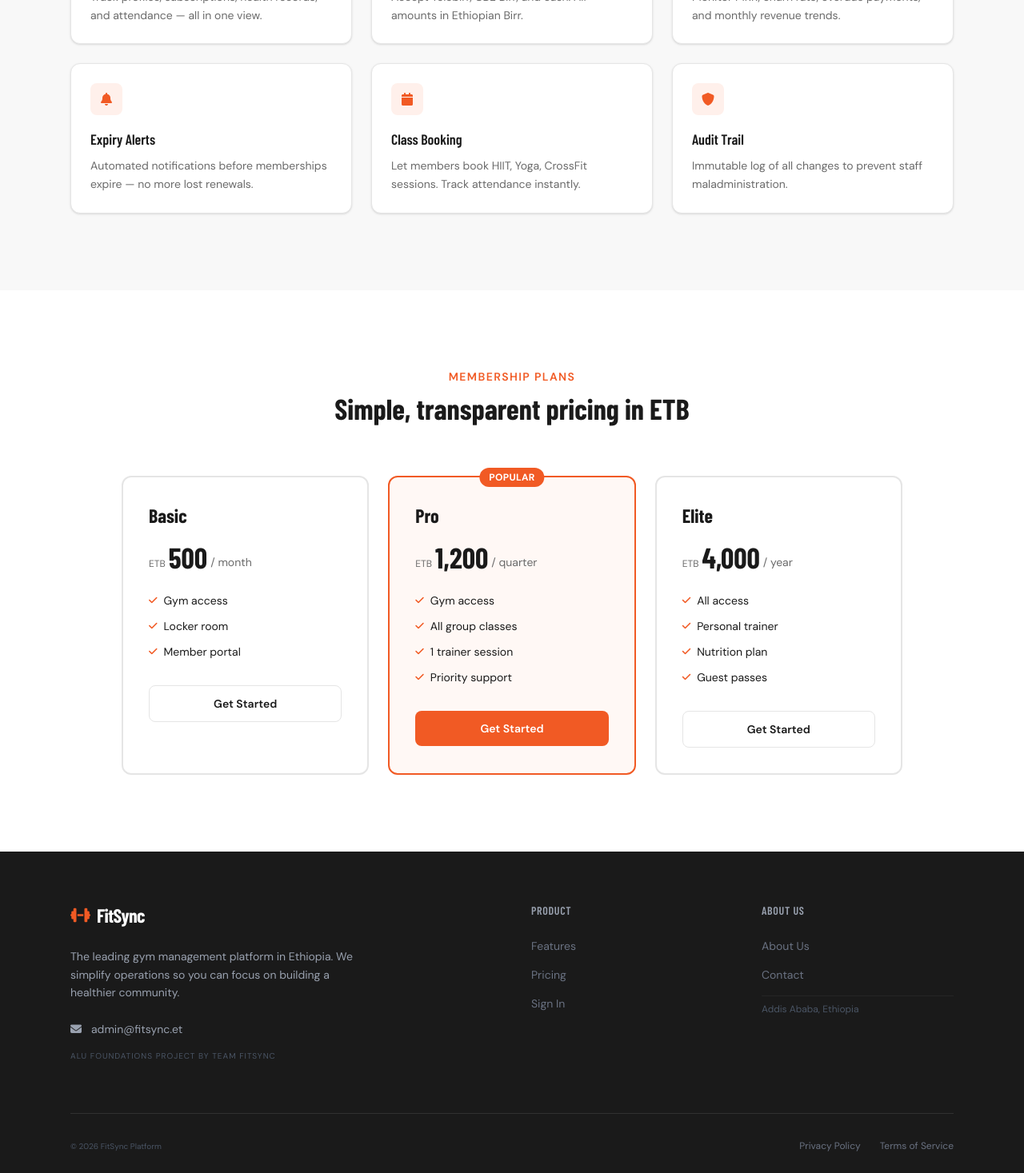
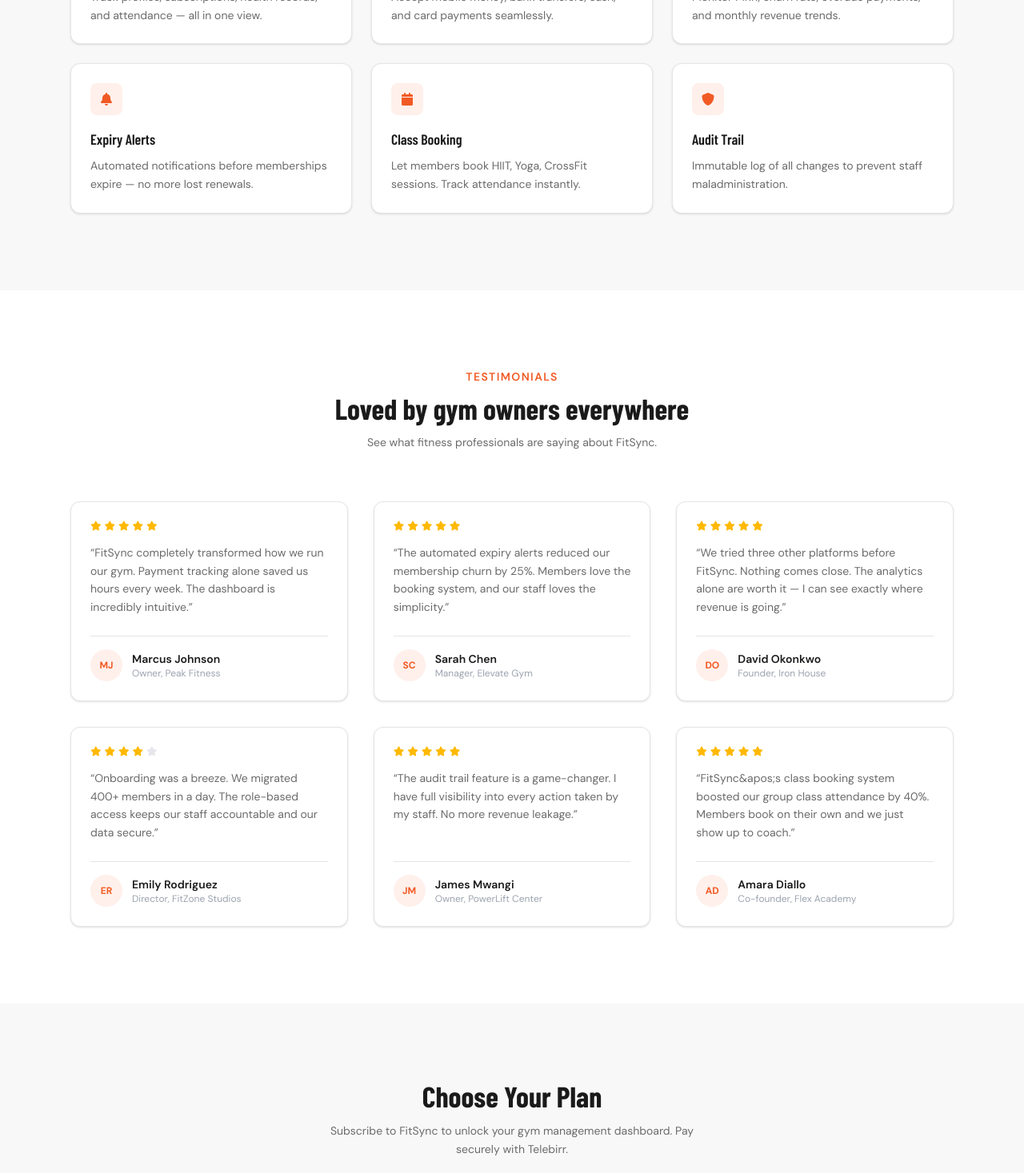
Before and after one commit to ydejene/fitsync, a Next.js app in the folder frontend/: page / in a window 1280 px wide. Shown: the part 1330-2797 px from the top of the page at 80% size. Built offline with nearby package versions, Linux system fonts and the light colour scheme; no server answers.

Commit message:
add review page

```diff
--- a/frontend/src/app/page.tsx
+++ b/frontend/src/app/page.tsx
@@ -1,5 +1,4 @@
 import Link from "next/link";
-import GoogleTranslate from "@/components/GoogleTranslate";
 import {
   FadeIn,
   StaggerContainer,
@@ -10,7 +9,6 @@ import {
 
 export default function LandingPage() {
   return (
-    /* Use semantic font-sans mapped in globals.css */
     <div className="min-h-screen bg-white font-sans">
 
       {/* Nav */}
@@ -26,11 +24,11 @@ export default function LandingPage() {
           </div>
           <div className="hidden md:flex items-center gap-8">
             <a href="#features" className="text-sm text-text-secondary hover:text-brand-orange transition-colors">Features</a>
+            <a href="#reviews" className="text-sm text-text-secondary hover:text-brand-orange transition-colors">Reviews</a>
             <a href="#plans" className="text-sm text-text-secondary hover:text-brand-orange transition-colors">Pricing</a>
             <a href="#contact" className="text-sm text-text-secondary hover:text-brand-orange transition-colors">Contact</a>
           </div>
           <div className="flex items-center gap-3">
-            <GoogleTranslate />
             <Link href="/login" className="text-sm font-medium text-text-primary hover:text-brand-orange transition-colors">
               Sign in
             </Link>
@@ -50,9 +48,9 @@ export default function LandingPage() {
         </div>
         <div className="relative max-w-6xl mx-auto px-6 py-24 md:py-32">
           <div className="max-w-3xl mx-auto text-center flex flex-col items-center">
-            <FadeIn>
+            <FadeIn direction="down">
               <span className="inline-block px-3 py-1 bg-brand-orange text-white text-xs font-semibold rounded-full uppercase tracking-widest mb-6">
-                Built for Ethiopia
+                All-in-One Platform
               </span>
             </FadeIn>
             <FadeIn delay={0.1}>
@@ -63,15 +61,15 @@ export default function LandingPage() {
             </FadeIn>
             <FadeIn delay={0.2}>
               <p className="text-lg text-gray-300 mb-10 max-w-xl leading-relaxed">
-                The first all-in-one gym management platform built for Ethiopia. Accept
-                Telebirr and CBE Birr payments directly in ETB. Stop revenue leakage
-                and grow your member base effortlessly.
+                The all-in-one gym management platform that streamlines operations.
+                Handle payments, memberships, bookings, and analytics — all from one
+                beautiful dashboard.
               </p>
             </FadeIn>
-            <FadeIn delay={0.3}>
+            <FadeIn delay={0.3} direction="scale">
               <div className="flex flex-wrap items-center justify-center gap-4">
                 <CTAButton href="/login" className="btn-primary px-8 py-3.5 text-base">
-                  Start Free Pilot
+                  Start Free Trial
                   <i className="fa-solid fa-arrow-right text-xs" />
                 </CTAButton>
                 <CTAButton href="#features" className="flex items-center gap-2 text-gray-300 hover:text-white text-sm font-medium transition-colors border border-white/20 px-6 py-3.5 rounded-lg">
@@ -82,9 +80,9 @@ export default function LandingPage() {
 
             <StaggerContainer className="mt-16 flex flex-wrap items-center justify-center gap-12 border-t border-white/10 pt-8 w-full" stagger={0.15}>
               {[
-                { label: "REVENUE LEAKAGE", value: "< 3%" },
-                { label: "FASTER PAYMENTS", value: "30%" },
-                { label: "PILOT GYM IN ADDIS", value: "#1" },
+                { label: "ACTIVE GYMS", value: "200+" },
+                { label: "MEMBERS MANAGED", value: "50K+" },
+                { label: "UPTIME", value: "99.9%" },
               ].map((stat) => (
                 <StaggerItem key={stat.label}>
                   <AnimatedStat value={stat.value} label={stat.label} />
@@ -99,7 +97,7 @@ export default function LandingPage() {
       <section className="bg-brand-orange py-4">
         <div className="max-w-6xl mx-auto px-6">
           <div className="flex flex-wrap items-center justify-center gap-8 text-white text-sm font-medium">
-            {["Telebirr Integration", "CBE Birr Payments", "Amharic Interface", "Auto Expiry Alerts", "Real-time Analytics", "Role-Based Access"].map((f) => (
+            {["Payment Processing", "Member Portals", "Auto Expiry Alerts", "Real-time Analytics", "Role-Based Access", "Audit Trail"].map((f) => (
               <span key={f} className="flex items-center gap-2">
                 <i className="fa-solid fa-check text-white/70 text-xs" />
                 {f}
@@ -118,16 +116,16 @@ export default function LandingPage() {
               Everything you need to run a gym
             </h2>
           </FadeIn>
-          <StaggerContainer className="grid md:grid-cols-2 lg:grid-cols-3 gap-6" stagger={0.08}>
+          <StaggerContainer className="grid md:grid-cols-2 lg:grid-cols-3 gap-6" stagger={0.12}>
             {[
               { icon: "fa-users", title: "Member Management", desc: "Track profiles, subscriptions, health records, and attendance — all in one view." },
-              { icon: "fa-credit-card", title: "Local Payments", desc: "Accept Telebirr, CBE Birr, and cash. All amounts in Ethiopian Birr." },
+              { icon: "fa-credit-card", title: "Payment Processing", desc: "Accept mobile money, bank transfers, cash, and card payments seamlessly." },
               { icon: "fa-chart-line", title: "Financial Analytics", desc: "Monitor MRR, churn rate, overdue payments, and monthly revenue trends." },
               { icon: "fa-bell", title: "Expiry Alerts", desc: "Automated notifications before memberships expire — no more lost renewals." },
               { icon: "fa-calendar", title: "Class Booking", desc: "Let members book HIIT, Yoga, CrossFit sessions. Track attendance instantly." },
               { icon: "fa-shield", title: "Audit Trail", desc: "Immutable log of all changes to prevent staff maladministration." },
-            ].map((feat) => (
-              <StaggerItem key={feat.title}>
+            ].map((feat, i) => (
+              <StaggerItem key={feat.title} direction={i % 2 === 0 ? "left" : "right"}>
                 <div className="card p-6 hover:shadow-md transition-shadow h-full">
                   <div className="w-10 h-10 bg-brand-orange-light rounded-lg flex items-center justify-center mb-4">
                     <i className={`fa-solid ${feat.icon} text-brand-orange`} />
@@ -141,71 +139,180 @@ export default function LandingPage() {
         </div>
       </section>
 
-      {/* Plans */}
-      <section id="plans" className="py-24 bg-white">
-        <div className="max-w-5xl mx-auto px-6">
+      {/* Reviews / Testimonials */}
+      <section id="reviews" className="py-24 bg-white">
+        <div className="max-w-6xl mx-auto px-6">
           <FadeIn className="text-center mb-16">
-            <span className="text-brand-orange text-sm font-semibold uppercase tracking-widest">Membership Plans</span>
+            <span className="text-brand-orange text-sm font-semibold uppercase tracking-widest">Testimonials</span>
             <h2 className="font-display text-4xl font-bold text-text-primary mt-2">
-              Simple, transparent pricing in ETB
+              Loved by gym owners everywhere
             </h2>
+            <p className="text-text-secondary mt-3 max-w-lg mx-auto text-sm">
+              See what fitness professionals are saying about FitSync.
+            </p>
           </FadeIn>
-          <StaggerContainer className="grid md:grid-cols-3 gap-6" stagger={0.12}>
+
+          <StaggerContainer className="grid md:grid-cols-2 lg:grid-cols-3 gap-8" stagger={0.15}>
             {[
               {
-                name: "Basic", price: "500", cycle: "/ month",
-                features: ["Gym access", "Locker room", "Member portal"],
+                name: "Marcus Johnson",
+                role: "Owner, Peak Fitness",
+                avatar: "MJ",
+                rating: 5,
+                text: "FitSync completely transformed how we run our gym. Payment tracking alone saved us hours every week. The dashboard is incredibly intuitive.",
+              },
+              {
+                name: "Sarah Chen",
+                role: "Manager, Elevate Gym",
+                avatar: "SC",
+                rating: 5,
+                text: "The automated expiry alerts reduced our membership churn by 25%. Members love the booking system, and our staff loves the simplicity.",
+              },
+              {
+                name: "David Okonkwo",
+                role: "Founder, Iron House",
+                avatar: "DO",
+                rating: 5,
+                text: "We tried three other platforms before FitSync. Nothing comes close. The analytics alone are worth it — I can see exactly where revenue is going.",
+              },
+              {
+                name: "Emily Rodriguez",
+                role: "Director, FitZone Studios",
+                avatar: "ER",
+                rating: 4,
+                text: "Onboarding was a breeze. We migrated 400+ members in a day. The role-based access keeps our staff accountable and our data secure.",
+              },
+              {
+                name: "James Mwangi",
+                role: "Owner, PowerLift Center",
+                avatar: "JM",
+                rating: 5,
+                text: "The audit trail feature is a game-changer. I have full visibility into every action taken by my staff. No more revenue leakage.",
+              },
+              {
+                name: "Amara Diallo",
+                role: "Co-founder, Flex Academy",
+                avatar: "AD",
+                rating: 5,
+                text: "FitSync&apos;s class booking system boosted our group class attendance by 40%. Members book on their own and we just show up to coach.",
+              },
+            ].map((review) => (
+              <StaggerItem key={review.name}>
+                <div className="card p-6 h-full flex flex-col hover:shadow-md transition-shadow">
+                  {/* Stars */}
+                  <div className="flex gap-1 mb-4">
+                    {Array.from({ length: 5 }).map((_, i) => (
+                      <i
+                        key={i}
+                        className={`fa-solid fa-star text-xs ${
+                          i < review.rating ? "text-amber-400" : "text-gray-200"
+                        }`}
+                      />
+                    ))}
+                  </div>
+
+                  {/* Quote */}
+                  <p className="text-sm text-text-secondary leading-relaxed flex-1">
+                    &ldquo;{review.text}&rdquo;
+                  </p>
+
+                  {/* Author */}
+                  <div className="flex items-center gap-3 mt-6 pt-4 border-t border-border-base">
+                    <div className="w-10 h-10 rounded-full bg-brand-orange-light flex items-center justify-center text-brand-orange text-xs font-bold">
+                      {review.avatar}
+                    </div>
+                    <div>
+                      <p className="text-sm font-semibold text-text-primary">{review.name}</p>
+                      <p className="text-xs text-text-muted">{review.role}</p>
+                    </div>
+                  </div>
+                </div>
+              </StaggerItem>
+            ))}
+          </StaggerContainer>
+        </div>
+      </section>
+
+      {/* Plans */}
+      <section id="plans" className="py-24 bg-brand-off-white">
+        <div className="max-w-5xl mx-auto px-6">
+          <FadeIn className="text-center mb-4">
+            <h2 className="font-display text-4xl font-bold text-text-primary">
+              Choose Your Plan
+            </h2>
+            <p className="text-text-secondary mt-3 max-w-lg mx-auto text-sm leading-relaxed">
+              Subscribe to FitSync to unlock your gym management dashboard. Pay securely with Telebirr.
+            </p>
+          </FadeIn>
+          <StaggerContainer className="grid md:grid-cols-3 gap-6 mt-12" stagger={0.15}>
+            {[
+              {
+                name: "Monthly",
+                desc: "Monthly subscription to FitSync platform",
+                price: "2,500",
+                cycle: "/month",
+                features: ["Full Dashboard", "Up to 100 Members", "Payment Tracking", "Class Scheduling"],
                 highlight: false,
               },
               {
-                name: "Pro", price: "1,200", cycle: "/ quarter",
-                features: ["Gym access", "All group classes", "1 trainer session", "Priority support"],
+                name: "Half-Yearly",
+                desc: "6-month subscription to FitSync platform",
+                price: "12,000",
+                cycle: "/6 months",
+                features: ["Full Dashboard", "Up to 500 Members", "Payment Tracking", "Class Scheduling", "Analytics", "Priority Support"],
                 highlight: true,
               },
               {
-                name: "Elite", price: "4,000", cycle: "/ year",
-                features: ["All access", "Personal trainer", "Nutrition plan", "Guest passes"],
+                name: "Yearly",
+                desc: "Annual subscription to FitSync platform",
+                price: "20,000",
+                cycle: "/year",
+                features: ["Full Dashboard", "Unlimited Members", "Payment Tracking", "Class Scheduling", "Advanced Analytics", "Priority Support", "Custom Branding"],
                 highlight: false,
               },
-            ].map((plan) => (
-              <StaggerItem key={plan.name}>
+            ].map((plan, i) => (
+              <StaggerItem key={plan.name} className="flex" direction={i === 0 ? "left" : i === 2 ? "right" : "up"}>
                   <div
-                  className={`rounded-xl p-8 border-2 relative h-full ${
+                    className={`rounded-xl p-8 border-2 relative flex flex-col w-full ${
                       plan.highlight
-                      ? "border-brand-orange bg-[#FFF8F5]"
+                        ? "border-brand-orange bg-white shadow-lg"
                         : "border-border-base bg-white"
                     }`}
                   >
                     {plan.highlight && (
-                    <span className="absolute -top-3 left-1/2 -translate-x-1/2 px-3 py-1 bg-brand-orange text-white text-xs font-bold rounded-full uppercase tracking-wide">
-                      Popular
+                      <span className="absolute -top-3 left-1/2 -translate-x-1/2 px-4 py-1 bg-brand-orange text-white text-xs font-bold rounded-full tracking-wide">
+                        Most Popular
                       </span>
                     )}
                     <div className="mb-6">
-                    <h3 className="font-display text-2xl font-bold text-text-primary">{plan.name}</h3>
-                    <div className="mt-4 flex items-end gap-1">
-                      <span className="text-xs text-text-secondary mb-1">ETB</span>
+                      <h3 className="font-display text-xl font-bold text-text-primary">{plan.name}</h3>
+                      <p className="text-xs text-text-secondary mt-1">{plan.desc}</p>
+                      <div className="mt-5 flex items-baseline gap-1">
+                        <span className="text-sm font-semibold text-text-secondary">ETB</span>
                         <span className="font-display text-4xl font-bold text-text-primary">{plan.price}</span>
-                      <span className="text-text-secondary text-sm mb-1">{plan.cycle}</span>
+                        <span className="text-text-secondary text-sm">{plan.cycle}</span>
                       </div>
                     </div>
-                  <ul className="space-y-3 mb-8">
+                    <div className="border-t border-border-base pt-5 mb-8 flex-1">
+                      <ul className="space-y-3">
                         {plan.features.map((f) => (
-                      <li key={f} className="flex items-center gap-2 text-sm text-text-primary">
+                          <li key={f} className="flex items-center gap-2.5 text-sm text-text-primary">
                             <i className="fa-solid fa-check text-brand-orange text-xs" />
                             {f}
                           </li>
                         ))}
                       </ul>
+                    </div>
                     <CTAButton
                       href="/login"
-                    className={`block text-center py-3 rounded-lg text-sm font-semibold transition-all ${
+                      className={`flex items-center justify-center gap-2 w-full py-3 rounded-lg text-sm font-semibold transition-all ${
                         plan.highlight
                           ? "bg-brand-orange text-white hover:bg-brand-orange-dark"
                           : "border border-border-base text-text-primary hover:bg-brand-off-white"
                       }`}
                     >
-                    Get Started
+                      <i className="fa-solid fa-mobile-screen text-xs" />
+                      Pay with Telebirr
                     </CTAButton>
                   </div>
               </StaggerItem>
@@ -219,44 +326,47 @@ export default function LandingPage() {
         <div className="max-w-6xl mx-auto px-6">
           <div className="grid grid-cols-1 md:grid-cols-4 gap-12 mb-16">
 
-            <div className="md:col-span-2">
+            <FadeIn direction="left" className="md:col-span-2">
               <div className="flex items-center gap-2 mb-6">
                 <i className="fa-solid fa-dumbbell text-brand-orange text-xl" />
                 <span className="font-display text-2xl font-bold tracking-tight">FitSync</span>
               </div>
               <p className="text-gray-400 text-sm max-w-sm leading-relaxed mb-6">
-                The leading gym management platform in Ethiopia.
+                The leading gym management platform.
                 We simplify operations so you can focus on building a healthier community.
               </p>
               <div className="flex items-center gap-3 text-gray-400 hover:text-white transition-colors">
                 <i className="fa-solid fa-envelope text-sm" />
-                <a href="mailto:admin@fitsync.et" className="text-sm">admin@fitsync.et</a>
+                <a href="mailto:admin@fitsync.io" className="text-sm">admin@fitsync.io</a>
               </div>
               <p className="text-[10px] text-gray-600 mt-4 uppercase tracking-widest">
                 ALU Foundations Project by Team FitSync
               </p>
-            </div>
-            <div>
+            </FadeIn>
+
+            <FadeIn direction="up" delay={0.1}>
               <h4 className="text-sm font-semibold text-gray-400 mb-6 uppercase tracking-wider">Product</h4>
               <ul className="space-y-4 text-sm text-gray-500">
                 <li><a href="#features" className="hover:text-brand-orange transition-colors">Features</a></li>
+                <li><a href="#reviews" className="hover:text-brand-orange transition-colors">Reviews</a></li>
                 <li><a href="#plans" className="hover:text-brand-orange transition-colors">Pricing</a></li>
                 <li><Link href="/login" className="hover:text-brand-orange transition-colors">Sign In</Link></li>
               </ul>
-            </div>
-            <div>
-              <h4 className="text-sm font-semibold text-gray-400 mb-6 uppercase tracking-wider">About Us</h4>
+            </FadeIn>
+
+            <FadeIn direction="right" delay={0.2}>
+              <h4 className="text-sm font-semibold text-gray-400 mb-6 uppercase tracking-wider">Company</h4>
               <ul className="space-y-4 text-sm text-gray-500">
                 <li><a href="#" className="hover:text-brand-orange transition-colors">About Us</a></li>
                 <li><a href="#" className="hover:text-brand-orange transition-colors">Contact</a></li>
-                <li className="text-xs text-gray-600 pt-2 border-t border-white/5">Addis Ababa, Ethiopia</li>
+                <li><a href="#" className="hover:text-brand-orange transition-colors">Careers</a></li>
               </ul>
-            </div>
+            </FadeIn>
           </div>
 
           {/* Bottom Bar */}
           <div className="border-t border-white/10 pt-8 flex flex-col md:flex-row items-center justify-end gap-6">
-            <p className="text-[10px] text-gray-600 mr-auto">© 2026 FitSync Platform</p>
+            <p className="text-[10px] text-gray-600 mr-auto">&copy; 2026 FitSync Platform</p>
             <a href="#" className="text-xs text-gray-500 hover:text-gray-300">Privacy Policy</a>
             <a href="#" className="text-xs text-gray-500 hover:text-gray-300">Terms of Service</a>
           </div>
```
Lines whose indentation alone changed are shown as unchanged.
